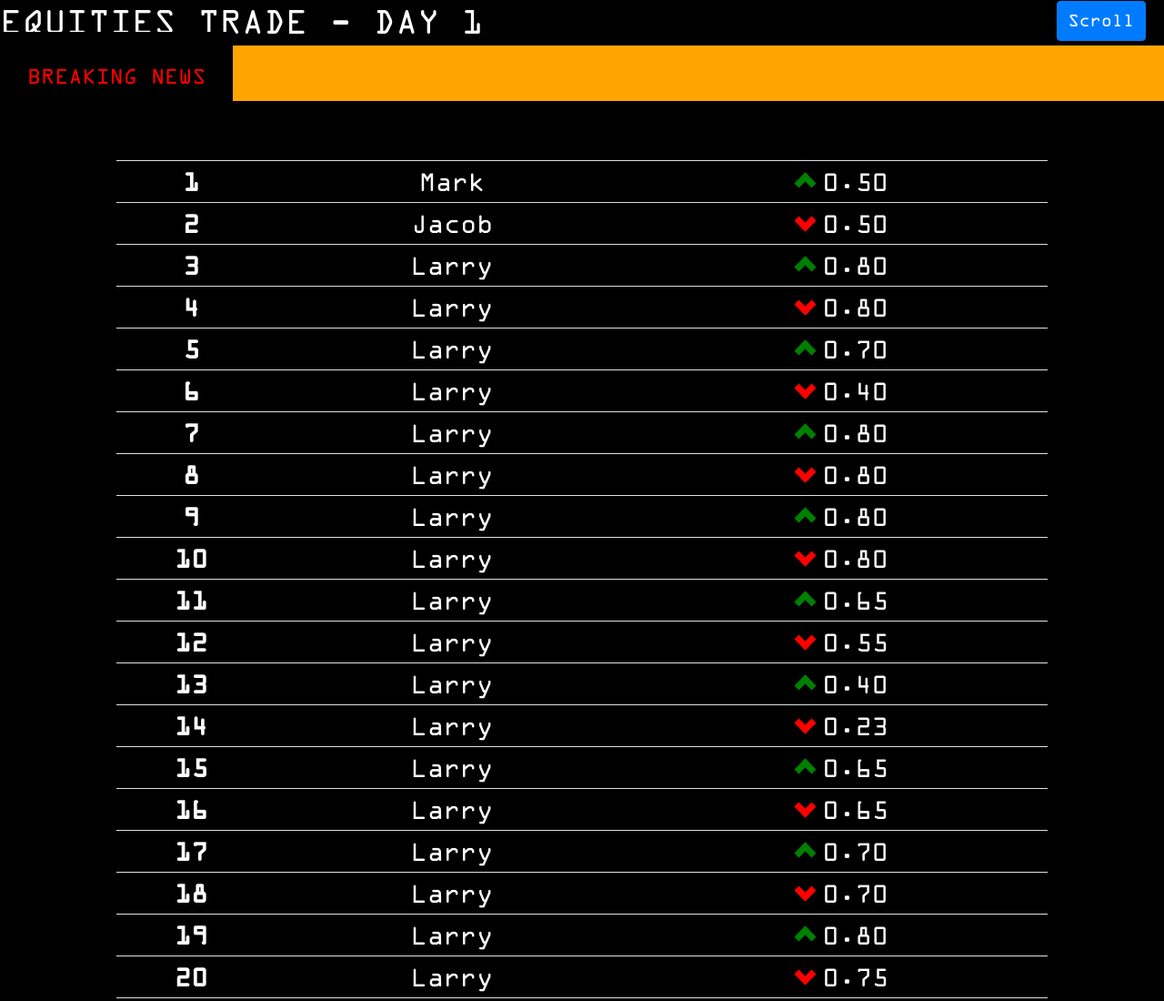
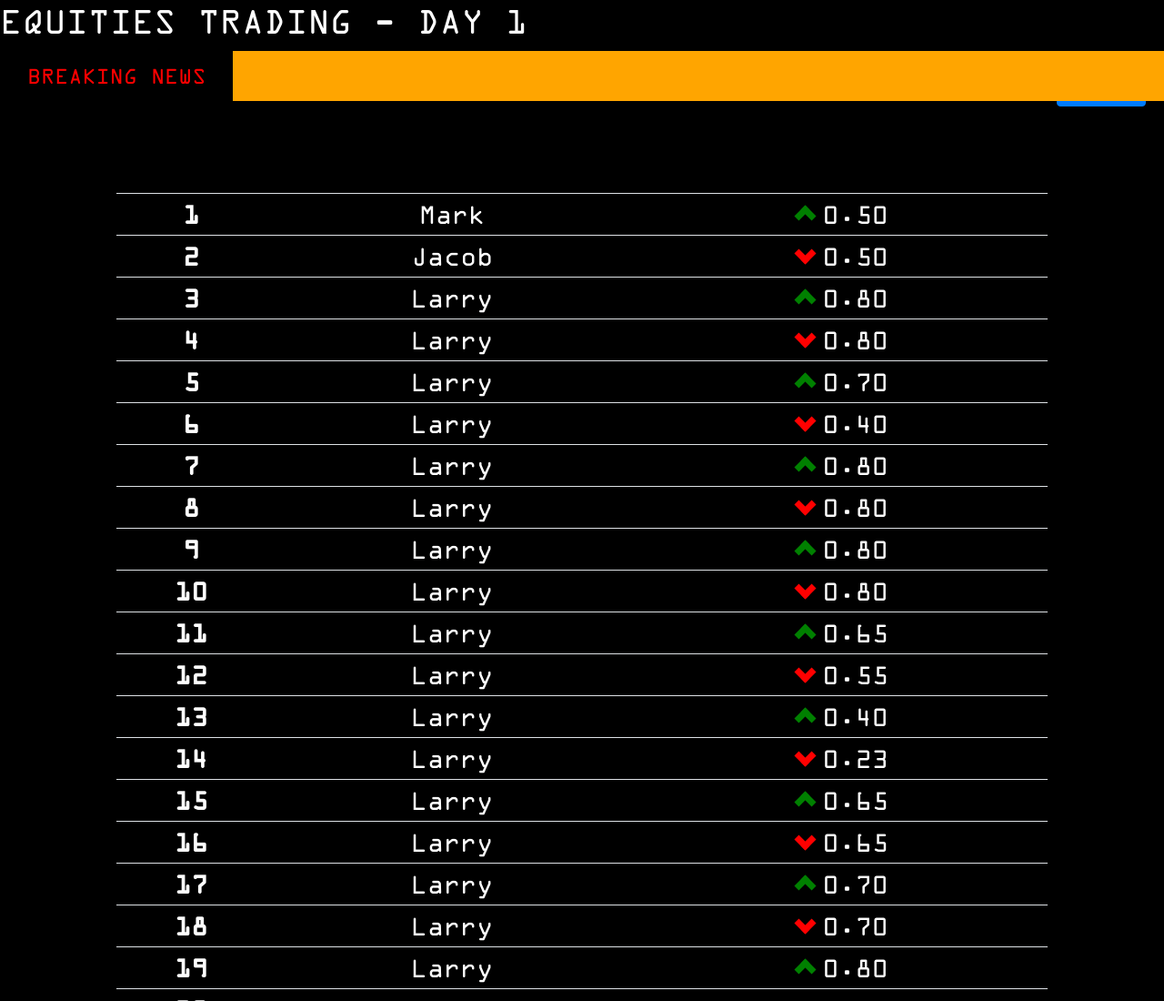
Before and after one commit to markgmz92/maybank, a plain HTML site: page index.html in a window 1280 px wide. Shown: the top 1100 px of the page at 91% size. Drawn offline with nearby package versions, Linux system fonts and the light colour scheme.

Commit message:
Fixed-top

```diff
--- a/index.html
+++ b/index.html
@@ -16,12 +16,10 @@
                     <span class="onoffswitch3-switch">BREAKING NEWS</span>
 
       </navbar>
-      <div class="day">
-      <h1>EQUITIES TRADE - DAY 1</h1>
+      <div class="day fixed-top">
+      <h1>EQUITIES TRADING - DAY 1</h1>
         </div>
-        <div class="scroll-button">
         <button type="button" class="btn btn-primary btn-large float-right">Scroll</button>
-        </div>
             <div class="content" id="scroll-content">
                 <div class="table-content">
                     <table class="table" id="table_scroll">
```
